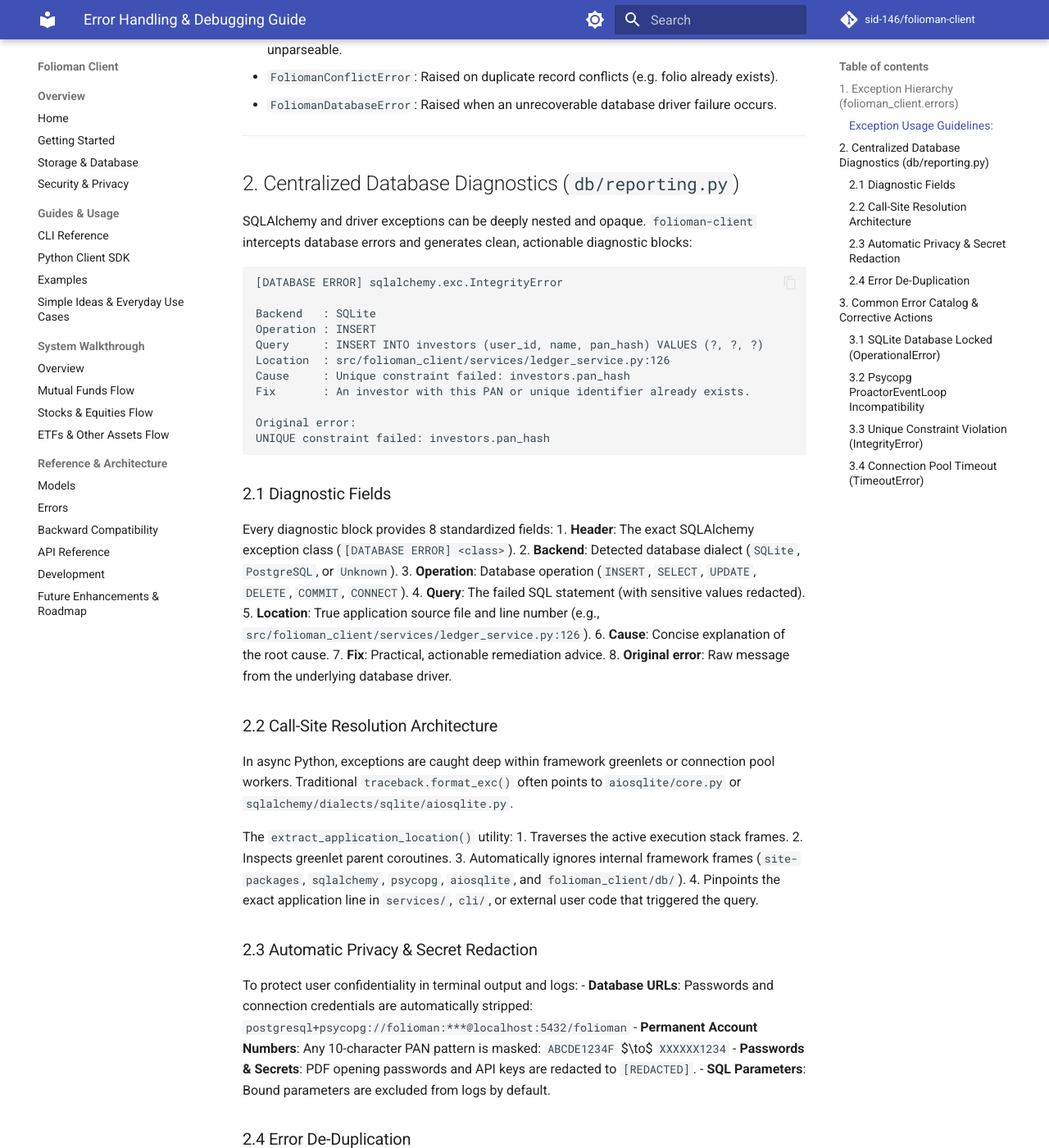
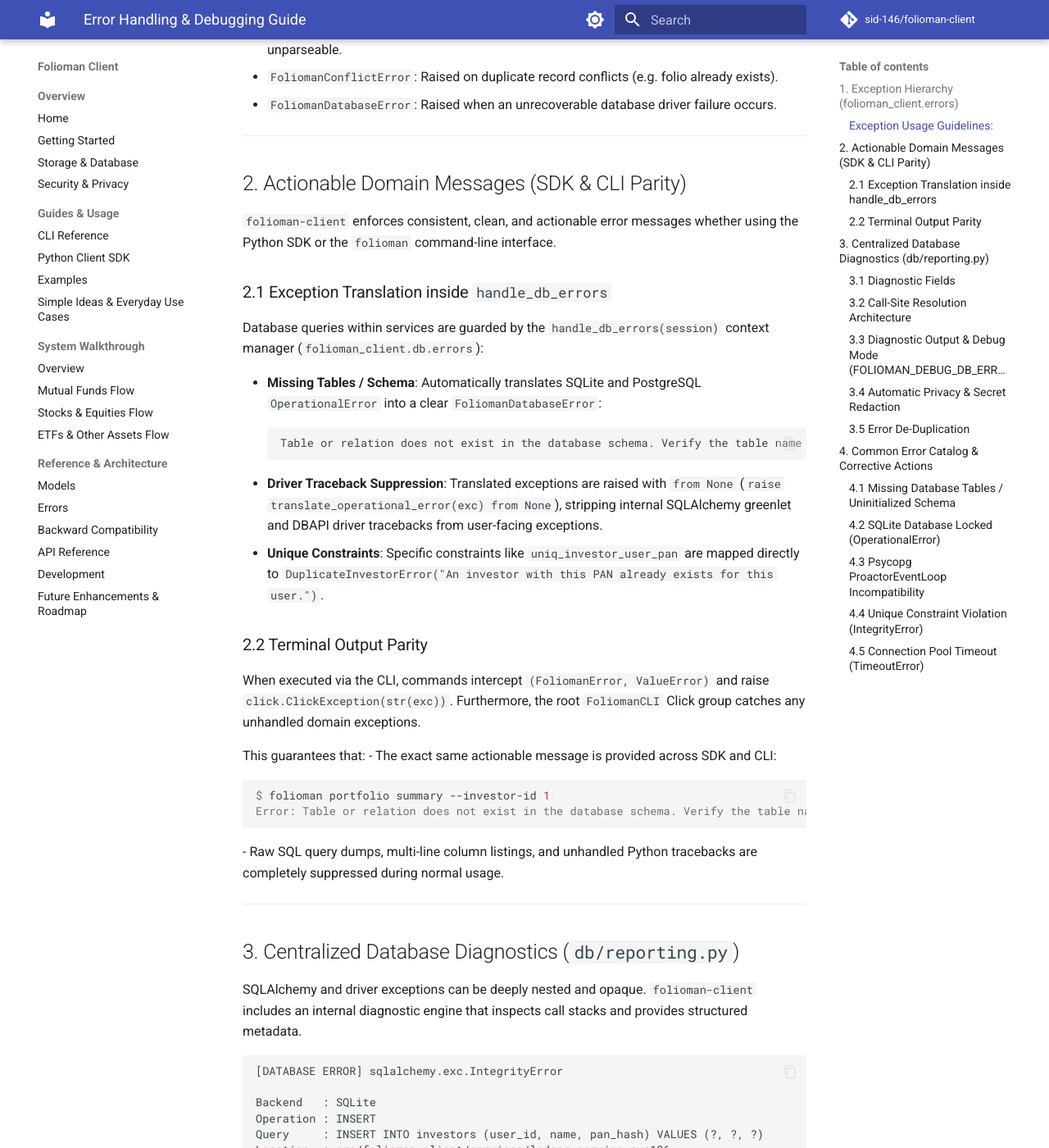
Before and after one commit to sid-146/folioman-client, an MkDocs documentation site: the page built from docs/error-handling-and-debugging.md, in a window 1280 px wide and 1400 px high, scrolled down 871 px. Shown: the whole window at 82% size. Built offline with MkDocs 1.6.1 and Material for MkDocs 9.7.7, drawn with Linux system fonts in a browser that asks for light colours; comment, search, counter and statistics services are not loaded; some of the changed text lies outside the part shown.

Commit message:
udpated docs

````diff
--- a/docs/error-handling-and-debugging.md
+++ b/docs/error-handling-and-debugging.md
@@ -56,9 +56,36 @@ classDiagram
 
 ---
 
-## 2. Centralized Database Diagnostics (`db/reporting.py`)
+## 2. Actionable Domain Messages (SDK & CLI Parity)
 
-SQLAlchemy and driver exceptions can be deeply nested and opaque. `folioman-client` intercepts database errors and generates clean, actionable diagnostic blocks:
+`folioman-client` enforces consistent, clean, and actionable error messages whether using the Python SDK or the `folioman` command-line interface.
+
+### 2.1 Exception Translation inside `handle_db_errors`
+Database queries within services are guarded by the `handle_db_errors(session)` context manager (`folioman_client.db.errors`):
+
+- **Missing Tables / Schema**: Automatically translates SQLite and PostgreSQL `OperationalError` into a clear `FoliomanDatabaseError`:
+  ```text
+  Table or relation does not exist in the database schema. Verify the table name and run database schema migrations (init_schema) to create missing tables.
+  ```
+- **Driver Traceback Suppression**: Translated exceptions are raised with `from None` (`raise translate_operational_error(exc) from None`), stripping internal SQLAlchemy greenlet and DBAPI driver tracebacks from user-facing exceptions.
+- **Unique Constraints**: Specific constraints like `uniq_investor_user_pan` are mapped directly to `DuplicateInvestorError("An investor with this PAN already exists for this user.")`.
+
+### 2.2 Terminal Output Parity
+When executed via the CLI, commands intercept `(FoliomanError, ValueError)` and raise `click.ClickException(str(exc))`. Furthermore, the root `FoliomanCLI` Click group catches any unhandled domain exceptions.
+
+This guarantees that:
+- The exact same actionable message is provided across SDK and CLI:
+  ```console
+  $ folioman portfolio summary --investor-id 1
+  Error: Table or relation does not exist in the database schema. Verify the table name and run database schema migrations (init_schema) to create missing tables.
+  ```
+- Raw SQL query dumps, multi-line column listings, and unhandled Python tracebacks are completely suppressed during normal usage.
+
+---
+
+## 3. Centralized Database Diagnostics (`db/reporting.py`)
+
+SQLAlchemy and driver exceptions can be deeply nested and opaque. `folioman-client` includes an internal diagnostic engine that inspects call stacks and provides structured metadata.
 
 ```text
 [DATABASE ERROR] sqlalchemy.exc.IntegrityError
@@ -74,7 +101,7 @@ Original error:
 UNIQUE constraint failed: investors.pan_hash
 ```
 
-### 2.1 Diagnostic Fields
+### 3.1 Diagnostic Fields
 Every diagnostic block provides 8 standardized fields:
 1. **Header**: The exact SQLAlchemy exception class (`[DATABASE ERROR] <class>`).
 2. **Backend**: Detected database dialect (`SQLite`, `PostgreSQL`, or `Unknown`).
@@ -85,7 +112,7 @@ Every diagnostic block provides 8 standardized fields:
 7. **Fix**: Practical, actionable remediation advice.
 8. **Original error**: Raw message from the underlying database driver.
 
-### 2.2 Call-Site Resolution Architecture
+### 3.2 Call-Site Resolution Architecture
 In async Python, exceptions are caught deep within framework greenlets or connection pool workers. Traditional `traceback.format_exc()` often points to `aiosqlite/core.py` or `sqlalchemy/dialects/sqlite/aiosqlite.py`.
 
 The `extract_application_location()` utility:
@@ -94,27 +121,47 @@ The `extract_application_location()` utility:
 3. Automatically ignores internal framework frames (`site-packages`, `sqlalchemy`, `psycopg`, `aiosqlite`, and `folioman_client/db/`).
 4. Pinpoints the exact application line in `services/`, `cli/`, or external user code that triggered the query.
 
-### 2.3 Automatic Privacy & Secret Redaction
+### 3.3 Diagnostic Output & Debug Mode (`FOLIOMAN_DEBUG_DB_ERRORS`)
+By default, `report_database_error` attaches the structured `DatabaseErrorInfo` to the exception instance (`exc._folioman_db_error_info`) and logs the full diagnostic block at `logger.debug` level.
+
+To enable verbose printing of the diagnostic banner to `sys.stderr` (e.g., during development or debugging integration tests), set the environment variable:
+
+```bash
+export FOLIOMAN_DEBUG_DB_ERRORS=1
+```
+
+### 3.4 Automatic Privacy & Secret Redaction
 To protect user confidentiality in terminal output and logs:
 - **Database URLs**: Passwords and connection credentials are automatically stripped:
   `postgresql+psycopg://folioman:***@localhost:5432/folioman`
 - **Permanent Account Numbers**: Any 10-character PAN pattern is masked:
   `ABCDE1234F` $\to$ `XXXXXX1234`
-- **Passwords & Secrets**: PDF opening passwords and API keys are redacted to `[REDACTED]`.
+- **Passwords & Secrets**: PDF opening passwords and API keys are redacted to `***`.
 - **SQL Parameters**: Bound parameters are excluded from logs by default.
 
-### 2.4 Error De-Duplication
-When an error bubbles up through multiple abstraction layers (`AsyncSession` $\to$ `handle_db_errors` $\to$ `LedgerService` $\to$ CLI command), Folioman tags the exception instance with `_folioman_db_error_reported = True`. This ensures the diagnostic block is printed to `sys.stderr` **exactly once**.
+### 3.5 Error De-Duplication
+When an error bubbles up through multiple abstraction layers (`AsyncSession` $\to$ `handle_db_errors` $\to$ `LedgerService` $\to$ CLI command), Folioman tags the exception instance with `_folioman_db_error_reported = True`. This ensures the diagnostic block is logged or reported **exactly once**.
 
 ---
 
-## 3. Common Error Catalog & Corrective Actions
+## 4. Common Error Catalog & Corrective Actions
 
-### 3.1 SQLite Database Locked (`OperationalError`)
+### 4.1 Missing Database Tables / Uninitialized Schema
+- **Cause**: The database file or schema has not been bootstrapped with tables.
+- **Fix**: Run schema migrations or initialize the database via CLI or Python:
+  ```bash
+  folioman isin seed
+  ```
+  ```python
+  from folioman_client.db import init_schema
+  await init_schema(engine)
+  ```
+
+### 4.2 SQLite Database Locked (`OperationalError`)
 - **Cause**: Another process or background thread is holding an exclusive write lock on the SQLite file.
 - **Fix**: Enable WAL mode via `folioman-client` default pragmas, or ensure only one process writes to the SQLite file at a time. Consider migrating to PostgreSQL for high-concurrency environments.
 
-### 3.2 Psycopg `ProactorEventLoop` Incompatibility
+### 4.3 Psycopg `ProactorEventLoop` Incompatibility
 - **Cause**: On Windows, Python's default `ProactorEventLoop` is incompatible with `psycopg3` async mode.
 - **Fix**: Add the following before starting the event loop:
   ```python
@@ -123,10 +170,10 @@ When an error bubbles up through multiple abstraction layers (`AsyncSession` $\t
       asyncio.set_event_loop_policy(asyncio.WindowsSelectorEventLoopPolicy())
   ```
 
-### 3.3 Unique Constraint Violation (`IntegrityError`)
+### 4.4 Unique Constraint Violation (`IntegrityError`)
 - **Cause**: Attempting to insert a duplicate record (e.g. an investor with an already registered PAN hash, or a duplicate transaction).
 - **Fix**: Use `CASImportService` deduplication keys or check existing records using `LedgerService.list_investors()`.
 
-### 3.4 Connection Pool Timeout (`TimeoutError`)
+### 4.5 Connection Pool Timeout (`TimeoutError`)
 - **Cause**: All database connections in the pool are exhausted by long-running queries or unclosed sessions.
 - **Fix**: Ensure all sessions are managed within `async with session_factory() as session:` blocks and increase `pool_size` in settings.
````
Also changed, not shown: docs/cli.md (+18 -0 lines), docs/errors.md (+7 -3 lines), docs/modules/database-and-persistence.md (+23 -11 lines), docs/setup-and-configuration.md (+1 -0 lines).
